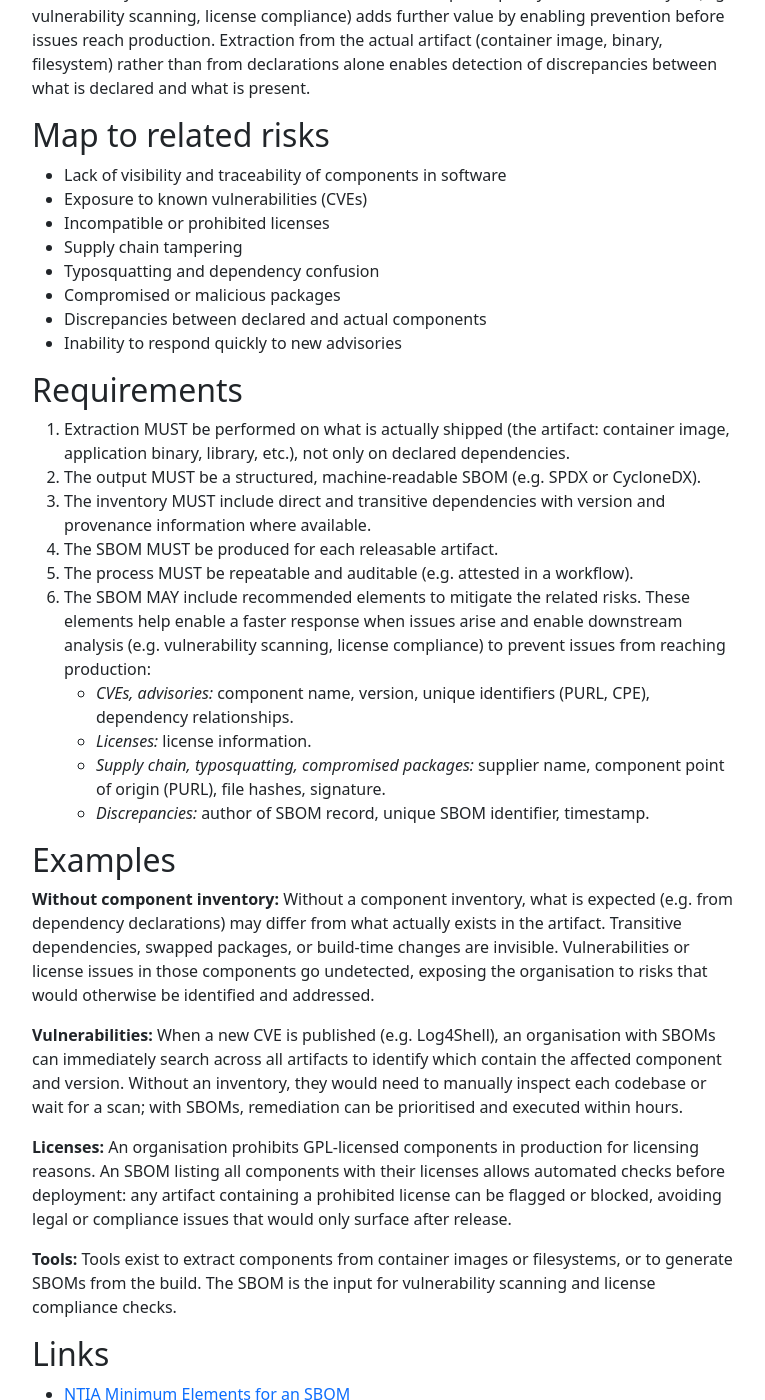
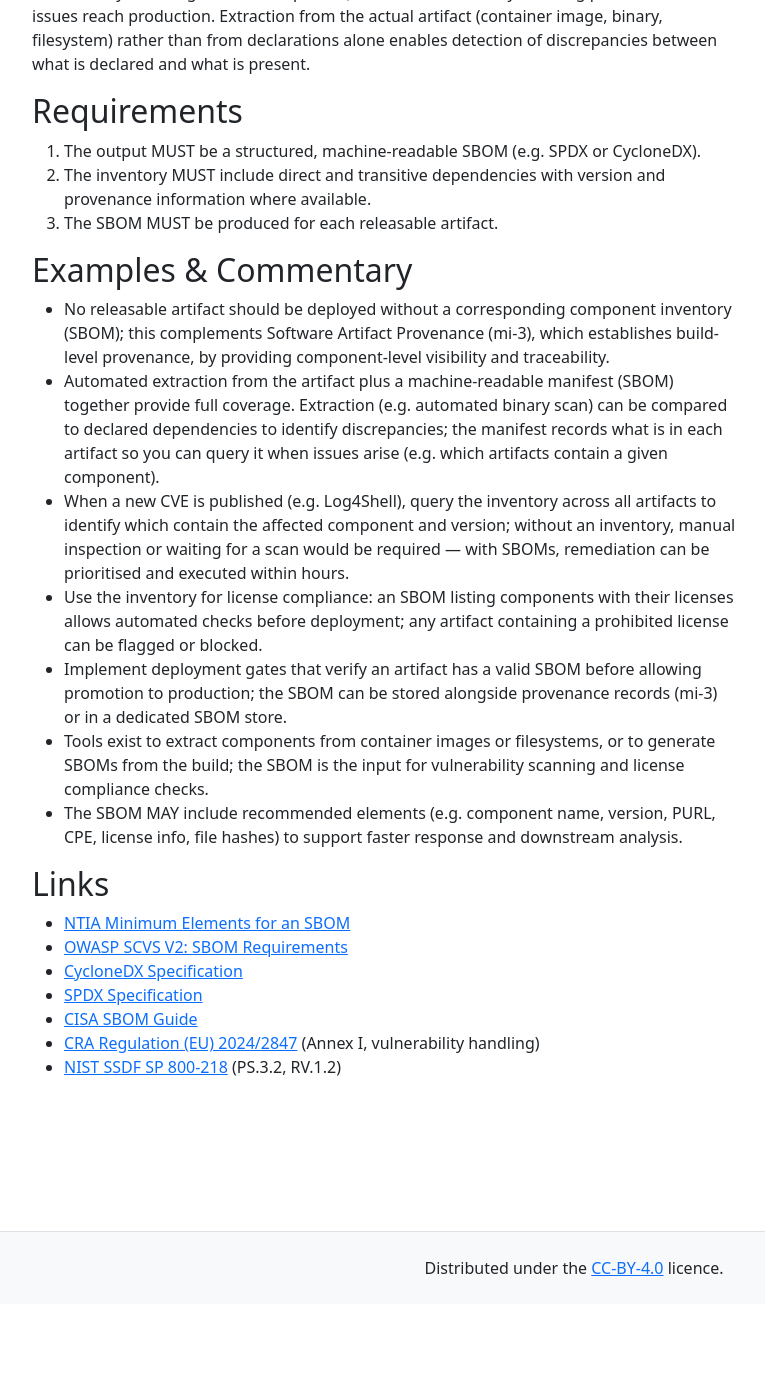
Before and after one commit to finos-labs/SDLC-Controls-Framework, a Jekyll site: the page built from docs/_mitigations/mi-9-component-inventory.md, in a window 1280 px wide and 1400 px high, scrolled down 688 px. Shown: the whole window, without its empty margins (66-831 px from the left). Built offline with Jekyll 4.4.1, drawn with Linux system fonts in a browser that asks for light colours; after the commit the page ends 1992 px from its top, so only the background shows below that; some of the changed text lies outside the part shown.

Commit message:
apply review feedback
Signed-off-by: Victoria <kaysa.vps@gmail.com>

```diff
--- a/docs/_mitigations/mi-9-component-inventory.md
+++ b/docs/_mitigations/mi-9-component-inventory.md
@@ -4,12 +4,14 @@
 layout: mitigation
 doc-status: Draft
 type: PREV
-# nist-sp-800-53r5_references: TBD
+nist-sp-800-53r5_references:
+  - cm-8   # CM-8 System Component Inventory
+  - sr-4   # SR-4 Provenance
 ---
 
 ## Summary
 
-Component inventory provides visibility and traceability and enables fast response by maintaining an accurate, machine-readable record of what is actually shipped in each artifact. Additional analysis (e.g. vulnerability scanning, license compliance) adds further value.
+Component inventory provides visibility and traceability and enables fast response by maintaining an accurate, machine-readable record of what is actually shipped in each artifact.
 
 ## Description
 
@@ -17,39 +19,21 @@
 
 The inventory provides visibility and traceability and enables fast response: you know what you ship (visibility), you can trace components to artifacts (traceability), and when a vulnerability is disclosed, a license concern arises, or another issue surfaces, you can query the inventory to see which artifacts are affected and respond quickly. Additional analysis (e.g. vulnerability scanning, license compliance) adds further value by enabling prevention before issues reach production. Extraction from the actual artifact (container image, binary, filesystem) rather than from declarations alone enables detection of discrepancies between what is declared and what is present.
 
-## Map to related risks
-
-- Lack of visibility and traceability of components in software
-- Exposure to known vulnerabilities (CVEs)
-- Incompatible or prohibited licenses
-- Supply chain tampering
-- Typosquatting and dependency confusion
-- Compromised or malicious packages
-- Discrepancies between declared and actual components
-- Inability to respond quickly to new advisories
-
 ## Requirements
 
-1. Extraction MUST be performed on what is actually shipped (the artifact: container image, application binary, library, etc.), not only on declared dependencies.
-2. The output MUST be a structured, machine-readable SBOM (e.g. SPDX or CycloneDX).
-3. The inventory MUST include direct and transitive dependencies with version and provenance information where available.
-4. The SBOM MUST be produced for each releasable artifact.
-5. The process MUST be repeatable and auditable (e.g. attested in a workflow).
-6. The SBOM MAY include recommended elements to mitigate the related risks. These elements help enable a faster response when issues arise and enable downstream analysis (e.g. vulnerability scanning, license compliance) to prevent issues from reaching production:
-   - *CVEs, advisories:* component name, version, unique identifiers (PURL, CPE), dependency relationships.
-   - *Licenses:* license information.
-   - *Supply chain, typosquatting, compromised packages:* supplier name, component point of origin (PURL), file hashes, signature.
-   - *Discrepancies:* author of SBOM record, unique SBOM identifier, timestamp.
+1. The output MUST be a structured, machine-readable SBOM (e.g. SPDX or CycloneDX).
+2. The inventory MUST include direct and transitive dependencies with version and provenance information where available.
+3. The SBOM MUST be produced for each releasable artifact.
 
-## Examples
+## Examples & Commentary
 
-**Without component inventory:** Without a component inventory, what is expected (e.g. from dependency declarations) may differ from what actually exists in the artifact. Transitive dependencies, swapped packages, or build-time changes are invisible. Vulnerabilities or license issues in those components go undetected, exposing the organisation to risks that would otherwise be identified and addressed.
-
-**Vulnerabilities:** When a new CVE is published (e.g. Log4Shell), an organisation with SBOMs can immediately search across all artifacts to identify which contain the affected component and version. Without an inventory, they would need to manually inspect each codebase or wait for a scan; with SBOMs, remediation can be prioritised and executed within hours.
-
-**Licenses:** An organisation prohibits GPL-licensed components in production for licensing reasons. An SBOM listing all components with their licenses allows automated checks before deployment: any artifact containing a prohibited license can be flagged or blocked, avoiding legal or compliance issues that would only surface after release.
-
-**Tools:** Tools exist to extract components from container images or filesystems, or to generate SBOMs from the build. The SBOM is the input for vulnerability scanning and license compliance checks.
+* No releasable artifact should be deployed without a corresponding component inventory (SBOM); this complements Software Artifact Provenance (mi-3), which establishes build-level provenance, by providing component-level visibility and traceability.
+* Automated extraction from the artifact plus a machine-readable manifest (SBOM) together provide full coverage. Extraction (e.g. automated binary scan) can be compared to declared dependencies to identify discrepancies; the manifest records what is in each artifact so you can query it when issues arise (e.g. which artifacts contain a given component).
+* When a new CVE is published (e.g. Log4Shell), query the inventory across all artifacts to identify which contain the affected component and version; without an inventory, manual inspection or waiting for a scan would be required — with SBOMs, remediation can be prioritised and executed within hours.
+* Use the inventory for license compliance: an SBOM listing components with their licenses allows automated checks before deployment; any artifact containing a prohibited license can be flagged or blocked.
+* Implement deployment gates that verify an artifact has a valid SBOM before allowing promotion to production; the SBOM can be stored alongside provenance records (mi-3) or in a dedicated SBOM store.
+* Tools exist to extract components from container images or filesystems, or to generate SBOMs from the build; the SBOM is the input for vulnerability scanning and license compliance checks.
+* The SBOM MAY include recommended elements (e.g. component name, version, PURL, CPE, license info, file hashes) to support faster response and downstream analysis.
 
 ## Links
 
```
